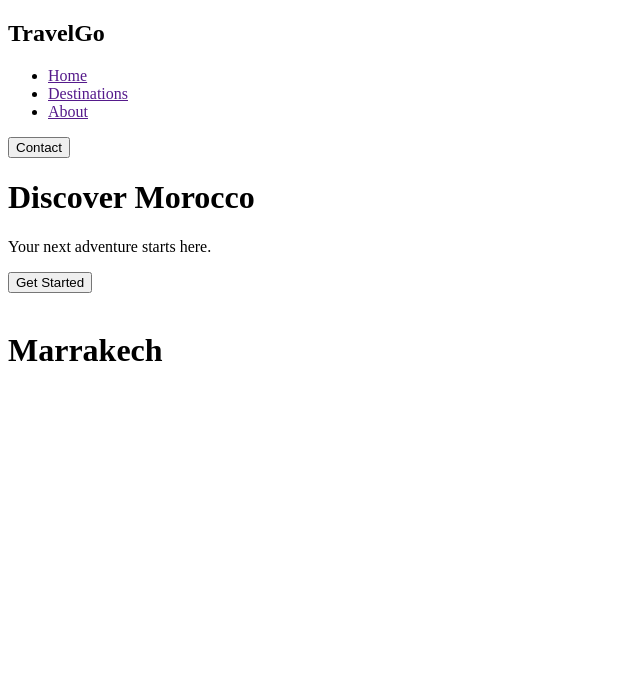
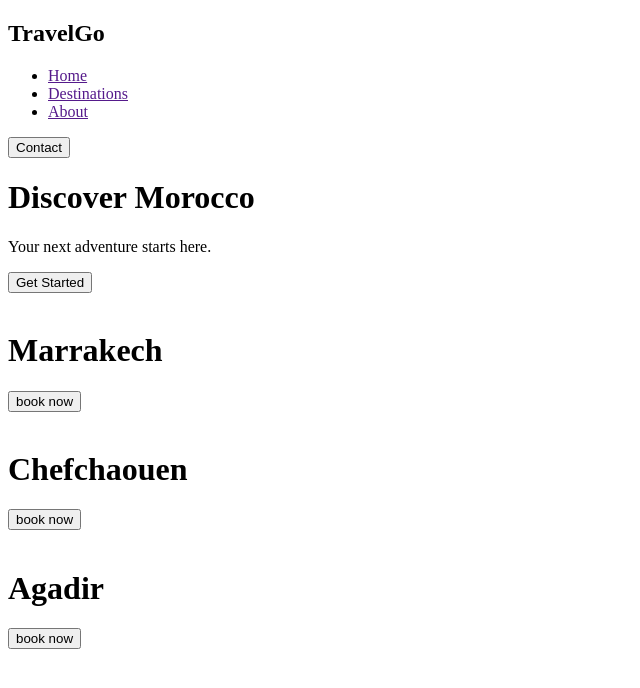
Before and after one commit to zohrahayal/TravelGo, a plain HTML site: page index.html in a window 1280 px wide. Shown: the whole page, without its empty margins (0-640 px from the left). Drawn offline with Linux system fonts and the light colour scheme.

Commit message:
update index

```diff
--- a/index.html
+++ b/index.html
@@ -26,27 +26,22 @@
     </div>
 
 
-
-
-
-
-
-
-
-
-
-
 <div>
 <img src="" alt="" srcset="">
 <h1>Marrakech</h1>
+<input type="button" value="book now">
 </div>
 
 <div>
   <img src="" alt="" srcset="">
+  <h1>Chefchaouen</h1>
+  <input type="button" value="book now">
 </div>
 
 <div>
 <img src="" alt="" srcset="">
+<h1>Agadir</h1>
+<input type="button" value="book now">
 </div>
 </body>
 </html>
```
